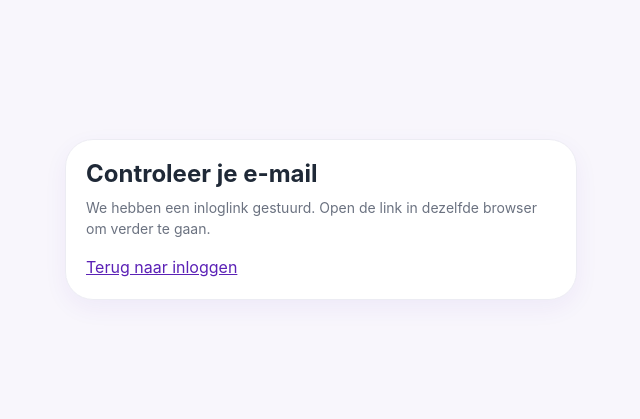
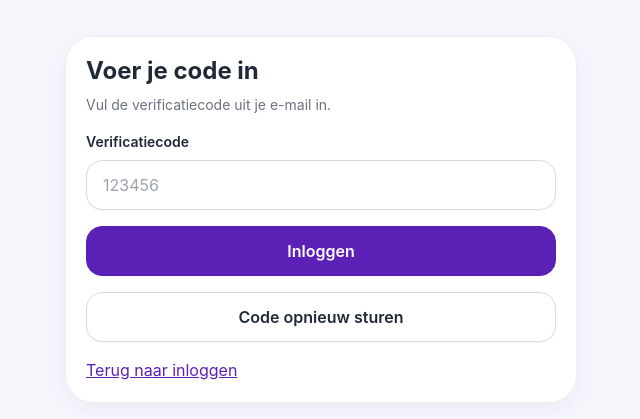
Before and after one commit to mjvermeltfoort/kapelapp, a React (Vite) app: page /otp in a window 1280 px wide. Shown: the part 181-600 px from the top of the page, without its empty margins (319-959 px from the left). Built offline with nearby package versions, Linux system fonts and the light colour scheme; no server answers.

Commit message:
fix(auth): switch email login to OTP code flow

```diff
--- a/src/features/auth/pages/LoginPage.tsx
+++ b/src/features/auth/pages/LoginPage.tsx
@@ -55,12 +55,11 @@ export function LoginPage() {
     setMessage(null)
     setIsOtpLoading(true)
 
-    const callbackUrl = new URL('/auth/callback', window.location.origin)
-    callbackUrl.searchParams.set('redirectTo', redirectTo)
-
     const { error: otpError } = await supabase.auth.signInWithOtp({
       email,
-      options: { emailRedirectTo: callbackUrl.toString() },
+      options: {
+        shouldCreateUser: true,
+      },
     })
 
     if (otpError) {
@@ -69,15 +68,16 @@ export function LoginPage() {
       return
     }
 
-    setMessage('Inloglink verzonden. Controleer je e-mail.')
-    navigate(`/otp?email=${encodeURIComponent(email)}`)
+    setMessage('Verificatiecode verzonden. Controleer je e-mail.')
+    navigate(`/otp?email=${encodeURIComponent(email)}&redirectTo=${encodeURIComponent(redirectTo)}`)
+    setIsOtpLoading(false)
   }
 
   return (
     <main className="auth-page">
       <PageCard
         title="Inloggen"
-        description="Gebruik Google of een inloglink per e-mail."
+        description="Gebruik Google of een verificatiecode per e-mail."
       >
         {!isConfigured ? (
           <Alert tone="error">
@@ -86,7 +86,7 @@ export function LoginPage() {
         ) : null}
 
         <p className="muted-text">
-          Gebruik bij voorkeur steeds hetzelfde e-mailadres voor Google en een inloglink.
+          Gebruik bij voorkeur steeds hetzelfde e-mailadres voor Google en e-mailcodes.
         </p>
 
         <Button
@@ -109,7 +109,7 @@ export function LoginPage() {
             />
           </FormField>
           <Button type="submit" disabled={isGoogleLoading || isOtpLoading} fullWidth>
-            {isOtpLoading ? 'Inloglink wordt verstuurd…' : 'Stuur inloglink'}
+            {isOtpLoading ? 'Code wordt verstuurd…' : 'Stuur verificatiecode'}
           </Button>
         </form>
 
--- a/src/features/auth/pages/OtpPage.tsx
+++ b/src/features/auth/pages/OtpPage.tsx
@@ -1,20 +1,111 @@
-import { Link, useSearchParams } from 'react-router-dom'
+import { useState, type FormEvent } from 'react'
+import { Link, useNavigate, useSearchParams } from 'react-router-dom'
+import { Alert } from '../../../components/Alert'
+import { Button } from '../../../components/Button'
+import { FormField, Input } from '../../../components/FormField'
 import { PageCard } from '../../../components/PageCard'
+import { supabase } from '../../../lib/supabase/client'
 
 export function OtpPage() {
+  const navigate = useNavigate()
   const [searchParams] = useSearchParams()
   const email = searchParams.get('email')
+  const redirectTo = searchParams.get('redirectTo') || '/'
+  const [token, setToken] = useState('')
+  const [message, setMessage] = useState<string | null>(null)
+  const [error, setError] = useState<string | null>(null)
+  const [isSubmitting, setIsSubmitting] = useState(false)
+  const [isResending, setIsResending] = useState(false)
+
+  async function handleSubmit(event: FormEvent<HTMLFormElement>) {
+    event.preventDefault()
+
+    if (!email) {
+      setError('Geen e-mailadres gevonden. Vraag eerst een nieuwe code aan.')
+      return
+    }
+
+    setError(null)
+    setMessage(null)
+    setIsSubmitting(true)
+
+    const { error: verifyError } = await supabase.auth.verifyOtp({
+      email,
+      token: token.trim(),
+      type: 'email',
+    })
+
+    if (verifyError) {
+      setError(verifyError.message)
+      setIsSubmitting(false)
+      return
+    }
+
+    navigate(redirectTo, { replace: true })
+  }
+
+  async function handleResend() {
+    if (!email) {
+      setError('Geen e-mailadres gevonden. Ga terug en probeer opnieuw.')
+      return
+    }
+
+    setError(null)
+    setMessage(null)
+    setIsResending(true)
+
+    const { error: resendError } = await supabase.auth.signInWithOtp({
+      email,
+      options: {
+        shouldCreateUser: true,
+      },
+    })
+
+    if (resendError) {
+      setError(resendError.message)
+      setIsResending(false)
+      return
+    }
+
+    setMessage('Nieuwe verificatiecode verzonden.')
+    setIsResending(false)
+  }
 
   return (
     <main className="auth-page">
       <PageCard
-        title="Controleer je e-mail"
+        title="Voer je code in"
         description={
           email
-            ? `We hebben een inloglink gestuurd naar ${email}. Open de link in dezelfde browser om verder te gaan.`
-            : 'We hebben een inloglink gestuurd. Open de link in dezelfde browser om verder te gaan.'
+            ? `Vul de verificatiecode in die is gestuurd naar ${email}.`
+            : 'Vul de verificatiecode uit je e-mail in.'
         }
       >
+        <form onSubmit={(event) => void handleSubmit(event)} className="performance-form">
+          <FormField label="Verificatiecode">
+            <Input
+              type="text"
+              inputMode="numeric"
+              autoComplete="one-time-code"
+              value={token}
+              onChange={(event) => setToken(event.target.value)}
+              required
+              placeholder="123456"
+            />
+          </FormField>
+
+          <Button type="submit" disabled={isSubmitting || isResending} fullWidth>
+            {isSubmitting ? 'Code wordt gecontroleerd…' : 'Inloggen'}
+          </Button>
+
+          <Button type="button" variant="secondary" onClick={() => void handleResend()} disabled={isSubmitting || isResending} fullWidth>
+            {isResending ? 'Code wordt opnieuw verstuurd…' : 'Code opnieuw sturen'}
+          </Button>
+        </form>
+
+        {message ? <Alert tone="success">{message}</Alert> : null}
+        {error ? <Alert tone="error">{error}</Alert> : null}
+
         <Link to="/login">Terug naar inloggen</Link>
       </PageCard>
     </main>
```
